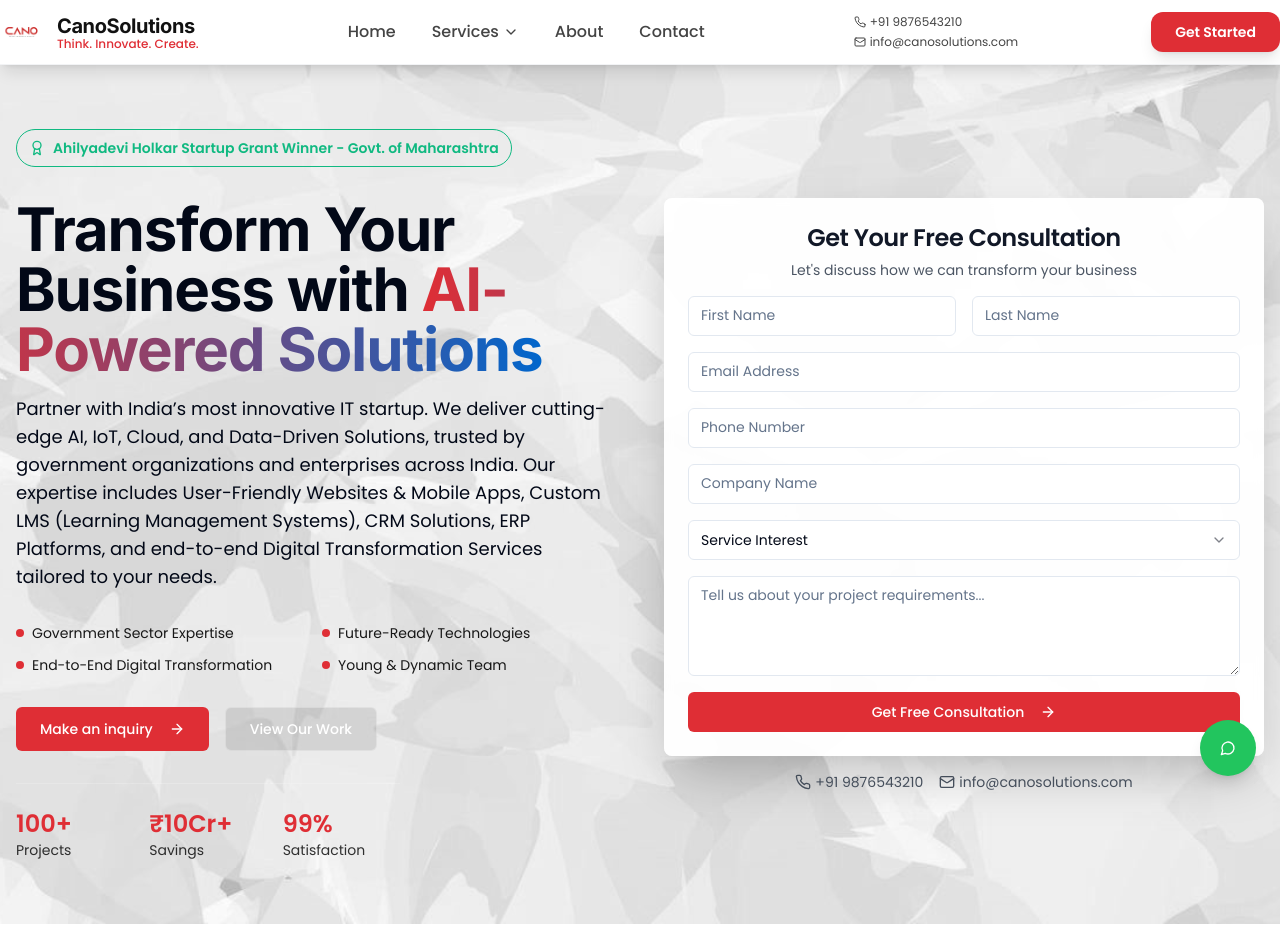
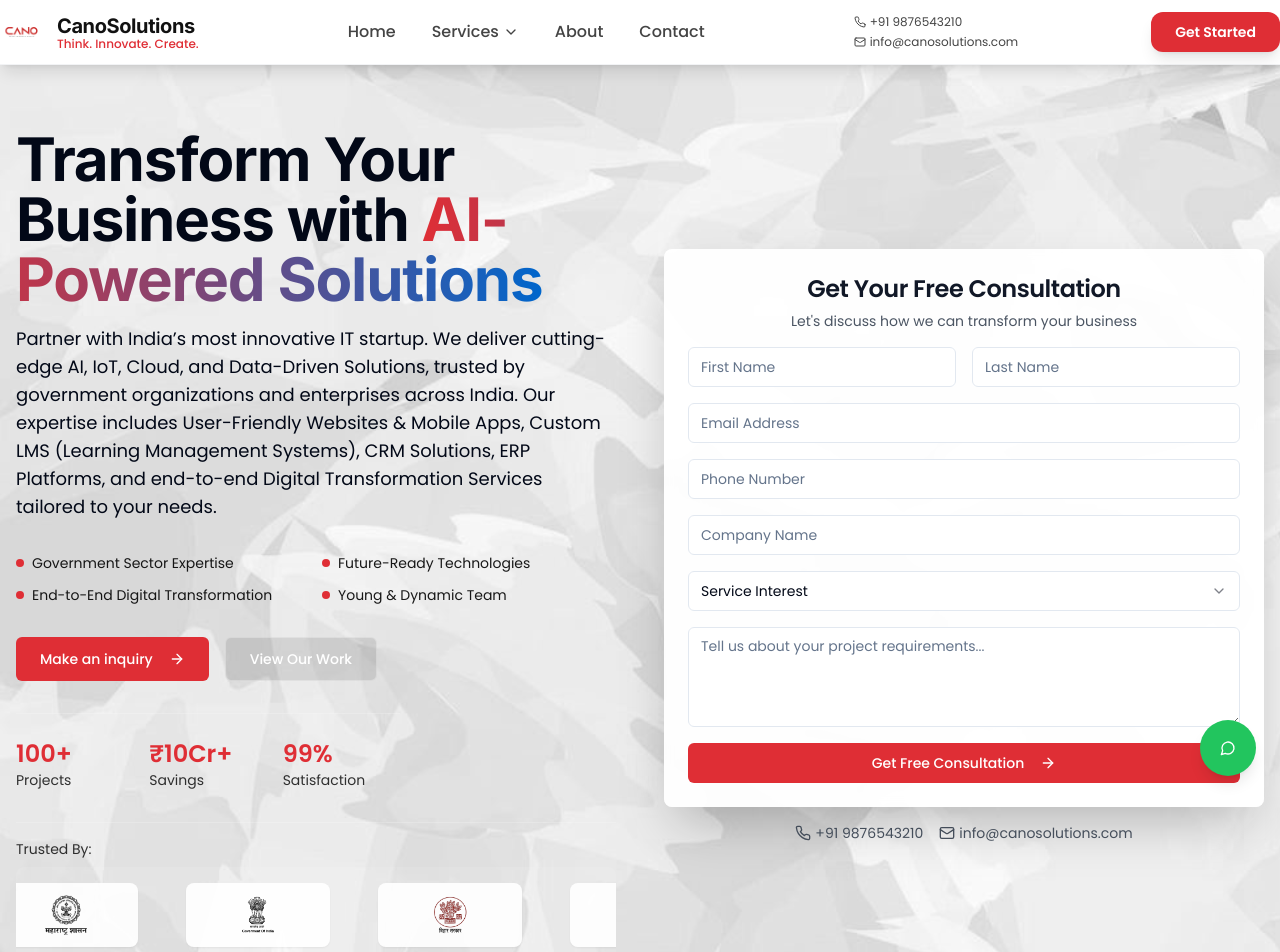
Before and after one commit to rushiiaher/CanoSolutions, a Next.js app in the folder Node-Sample/: page / in a window 1280 px wide. Shown: the top 952 px of the page. Built offline with nearby package versions, Linux system fonts and the light colour scheme; grey boxes are pictures that could not be loaded.

Commit message:
Add infinite logo scroll to hero section

```diff
--- a/Node-Sample/components/HeroSection.tsx
+++ b/Node-Sample/components/HeroSection.tsx
@@ -4,6 +4,7 @@ import { Badge } from "@/components/ui/badge"
 import { Button } from "@/components/ui/button"
 import { Award, ArrowRight, Phone, Mail } from "lucide-react"
 import ConsultationForm from "@/components/ConsultationForm"
+import LogoScroll from "@/components/LogoScroll"
 
 export default function HeroSection() {
   return (
@@ -23,11 +24,7 @@ export default function HeroSection() {
           {/* Left Content */}
           <div className="text-center lg:text-left">
             <div className="space-y-6 lg:space-y-8 fade-in-up">
-              <Badge variant="outline" className="border-success text-success px-3 py-2 text-xs sm:text-sm">
-                <Award className="w-3 h-3 sm:w-4 sm:h-4 mr-2" />
-                <span className="hidden sm:inline">Ahilyadevi Holkar Startup Grant Winner - Govt. of Maharashtra</span>
-                <span className="sm:hidden">Govt. Grant Winner</span>
-              </Badge>
+
 
               <div className="space-y-4">
                 <h1 className="text-3xl sm:text-4xl lg:text-5xl xl:text-6xl font-inter font-bold text-Black leading-tight">
@@ -82,6 +79,12 @@ export default function HeroSection() {
                   <div className="text-xs sm:text-sm text-black/80">Satisfaction</div>
                 </div>
               </div>
+
+              {/* Trusted By - Logo Scroll */}
+              <div className="mt-6 pt-4 border-t border-white/20">
+                <p className="text-sm text-black/80 mb-2 text-center lg:text-left">Trusted By:</p>
+                <LogoScroll className="bg-white/10 rounded-lg" />
+              </div>
             </div>
           </div>
 
--- /dev/null
+++ b/Node-Sample/components/LogoScroll.tsx
@@ -0,0 +1,76 @@
+"use client"
+
+import { useEffect, useRef } from "react"
+import Image from "next/image"
+
+interface LogoScrollProps {
+  className?: string
+}
+
+export default function LogoScroll({ className = "" }: LogoScrollProps) {
+  const scrollRef = useRef<HTMLDivElement>(null)
+
+  // List of logos to display
+  const logos = [
+    { src: "/canosolutions_logo.jpeg", alt: "CanoSolutions" },
+    { src: "/GOVLOGO.png", alt: "Government of Maharashtra" },
+    { src: "/GOV-LOGO/GOV_OF_INDIA.png", alt: "Government of India" },
+    { src: "/GOV-LOGO/GOV_OF_BIHAR.png", alt: "Government of Bihar" },
+    { src: "/GOV-LOGO/GOV_OF_J&K.png", alt: "Government of J&K" },
+    { src: "/placeholder-logo.png", alt: "Partner" },
+  ]
+
+  // Duplicate logos for seamless scrolling
+  const allLogos = [...logos, ...logos]
+
+  useEffect(() => {
+    const scrollContainer = scrollRef.current
+    if (!scrollContainer) return
+
+    let animationId: number
+    let scrollPosition = 0
+
+    const scroll = () => {
+      if (!scrollContainer) return
+
+      scrollPosition += 0.5
+      if (scrollPosition >= scrollContainer.scrollWidth / 2) {
+        scrollPosition = 0
+      }
+
+      scrollContainer.scrollLeft = scrollPosition
+      animationId = requestAnimationFrame(scroll)
+    }
+
+    animationId = requestAnimationFrame(scroll)
+
+    return () => {
+      cancelAnimationFrame(animationId)
+    }
+  }, [])
+
+  return (
+    <div className={`w-full overflow-hidden ${className}`}>
+      <div
+        ref={scrollRef}
+        className="flex items-center space-x-12 py-4 overflow-hidden whitespace-nowrap"
+        style={{ scrollBehavior: "smooth" }}
+      >
+        {allLogos.map((logo, index) => (
+          <div key={index} className="flex-shrink-0">
+            <div className="bg-white/90 backdrop-blur-sm rounded-lg p-3 shadow-sm flex items-center justify-center h-16 w-36">
+              <Image
+                src={logo.src}
+                alt={logo.alt}
+                width={120}
+                height={50}
+                className="h-auto w-auto max-h-10 object-contain"
+                style={{ filter: 'grayscale(0.4) contrast(1.1)' }}
+              />
+            </div>
+          </div>
+        ))}
+      </div>
+    </div>
+  )
+}
```
Also changed, not shown: Node-Sample/public/GOVLOGO.png (added).
